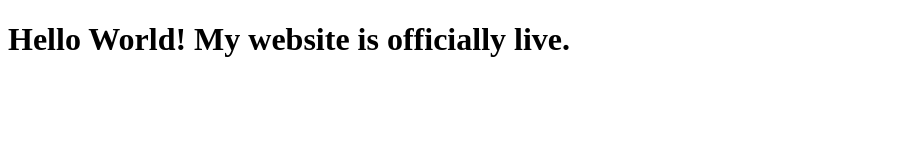
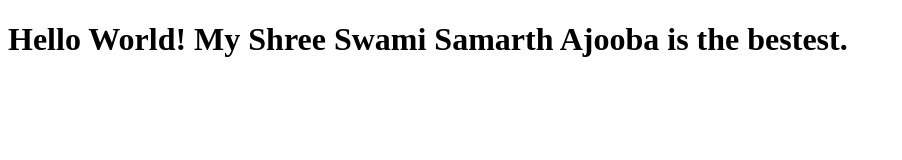
Before and after one commit to kalyaniburande01/SSS, a plain HTML site: page index.html in a window 1280 px wide. Shown: the whole page, without its empty margins (0-902 px from the left). Drawn offline with Linux system fonts and the light colour scheme.

Commit message:
Update title and heading in index.html

```diff
--- a/index.html
+++ b/index.html
@@ -1,9 +1,9 @@
 <!DOCTYPE html>
 <html>
 <head>
-    <title>My Live Site</title>
+    <title>My Shree Swami Samarth Ajooba</title>
 </head>
 <body>
-    <h1>Hello World! My website is officially live.</h1>
+    <h1>Hello World! My Shree Swami Samarth Ajooba is the bestest.</h1>
 </body>
 </html>
```
